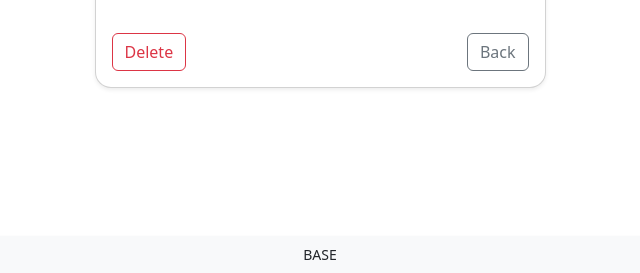
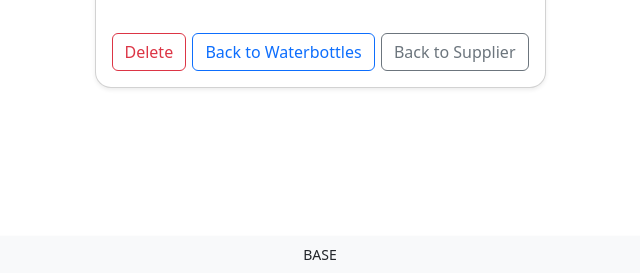
Before and after one commit to adena-wena/M6E-DjangoForms-LapuzSabandoValverde, a Django app: template Project 6/M6P-DjangoForms-LapuzSabandoValverde/MyInventoryApp/templates/MyInventoryApp/view_bottle_details.html in a window 1280 px wide. Shown: the part 527-800 px from the top of the page, without its empty margins (320-960 px from the left). Run offline with Django 5.2, Linux system fonts and the light colour scheme; the template is opened without the code that fills it, so the values that code supplies are empty; some libraries are stand-ins or nearby versions.

Commit message:
specified back buttons

```diff
--- a/Project 6/M6P-DjangoForms-LapuzSabandoValverde/MyInventoryApp/templates/MyInventoryApp/view_bottle_details.html
+++ b/Project 6/M6P-DjangoForms-LapuzSabandoValverde/MyInventoryApp/templates/MyInventoryApp/view_bottle_details.html
@@ -40,7 +40,8 @@
 
           <div class="d-flex justify-content-between mt-4">
             <a href="{% url 'delete_bottle' pk=b.pk %}" class="btn btn-outline-danger w-45">Delete</a>
-            <a href="{% url 'view_bottles' supplier_id=supplier_id %}" class="btn btn-outline-secondary w-45">Back</a>
+            <a href="{% url 'view_all_bottles' %}" class="btn btn-outline-primary w-45">Back to Waterbottles</a>
+            <a href="{% url 'view_bottles' supplier_id=supplier_id %}" class="btn btn-outline-secondary w-45">Back to Supplier</a>
           </div>
         </div>
       </div>
```
